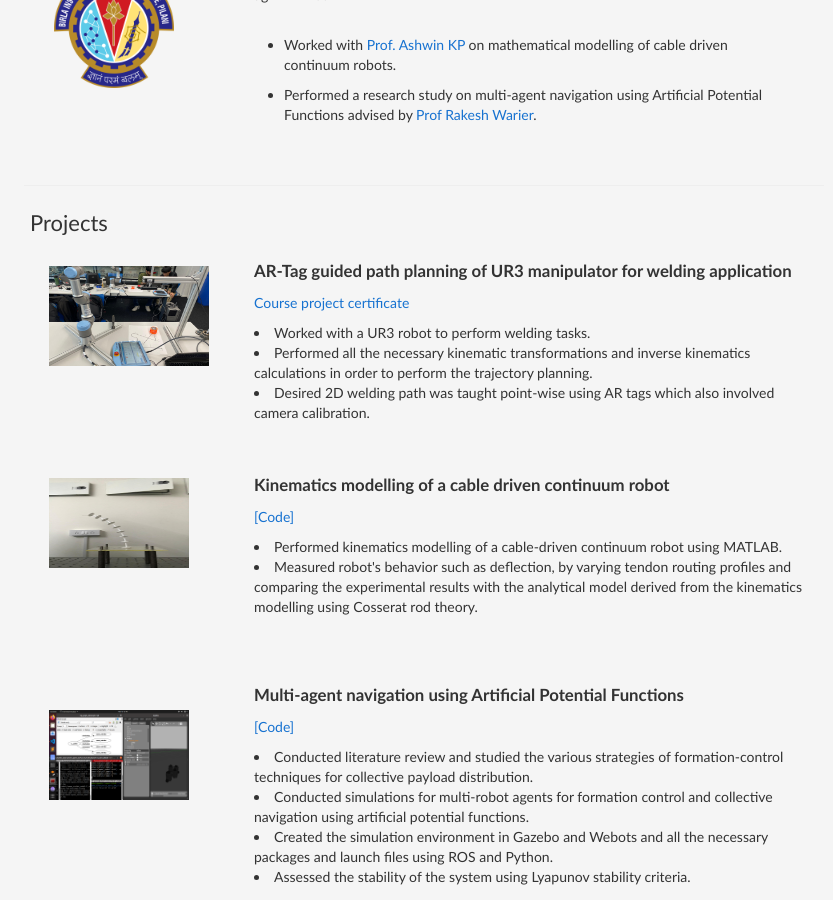
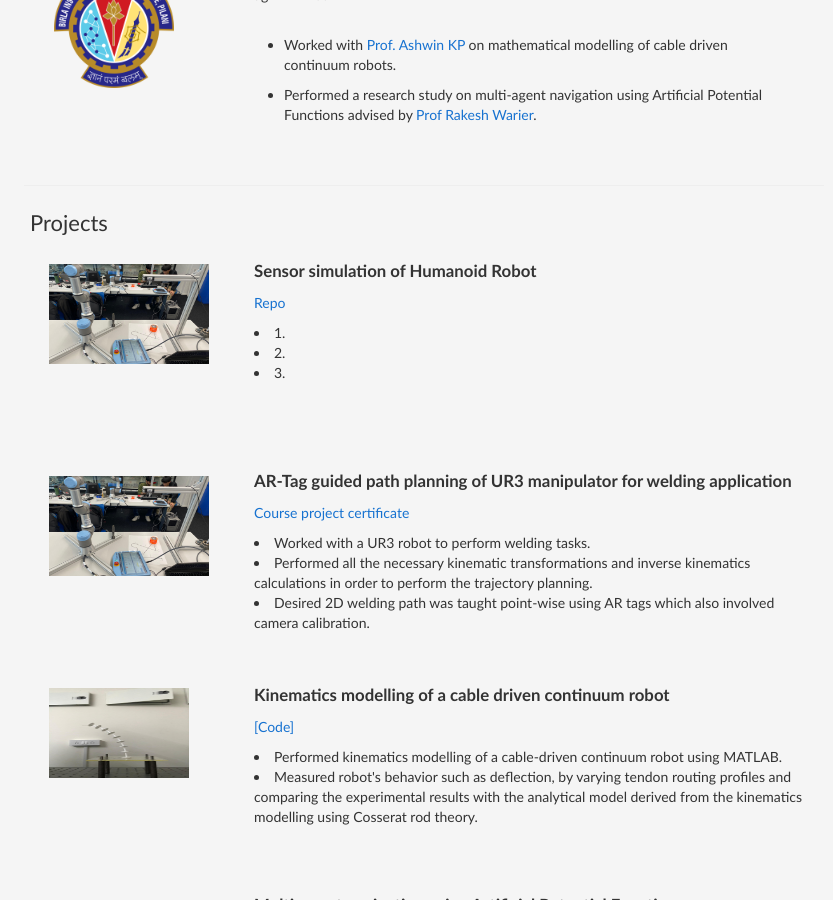
Before and after one commit to AshwinC313/AshwinC313.github.io, a Jekyll site: the page index.html, which Jekyll copies as it is, in a window 1280 px wide and 900 px high, scrolled down 1954 px. Shown: the whole window, without its empty margins (216-1049 px from the left). Built offline with Jekyll 4.4.1, drawn with Linux system fonts in a browser that asks for light colours.

Commit message:
added course project of RSS - sensor simulation of a humanoid robot

```diff
--- a/index.html
+++ b/index.html
@@ -480,6 +480,33 @@
                             style="width:100%;border:0px;border-spacing:0px;border-collapse:separate;margin-right:auto;margin-left:auto;">
                             <tbody>
 
+                            <tr>
+                                    <td style="padding:25px;width:25%;vertical-align:middle">
+                                        <div class="one">
+                                            <img src='images/ros_course_project.jpg' alt="" width="160" height="100">
+                                        </div>
+                                    </td>
+                                    <td style="padding:20px;width:75%;vertical-align:top">
+                                        <papertitle><big>Sensor simulation of Humanoid Robot</papertitle>
+                                        </big>
+                                        <br>
+                                        <p>
+                                        <p>
+                                            <a href="https://github.com/AshwinC313/Sensor_simulation_of_humanoid_robot"
+                                                alt="GitHub repo of the course project">Repo</a>
+                                        </p>
+                                        <li>1.</li>
+                                        <li>2.</li>
+                                        <li>3.</li>
+                                        </p>
+                                    </td>
+                                </tr>
+
+
+                                <!-- reference line differentiating old content with newer content-->
+
+
+
                                 <tr>
                                     <td style="padding:25px;width:25%;vertical-align:middle">
                                         <div class="one">
```
